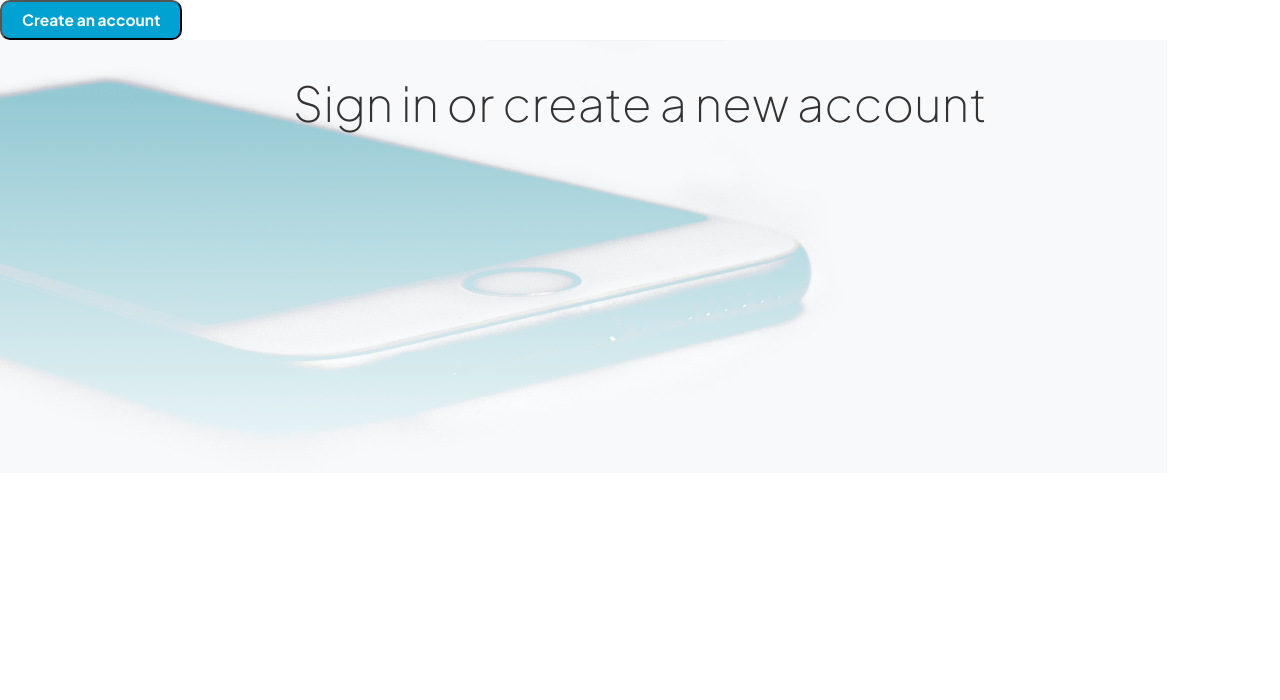
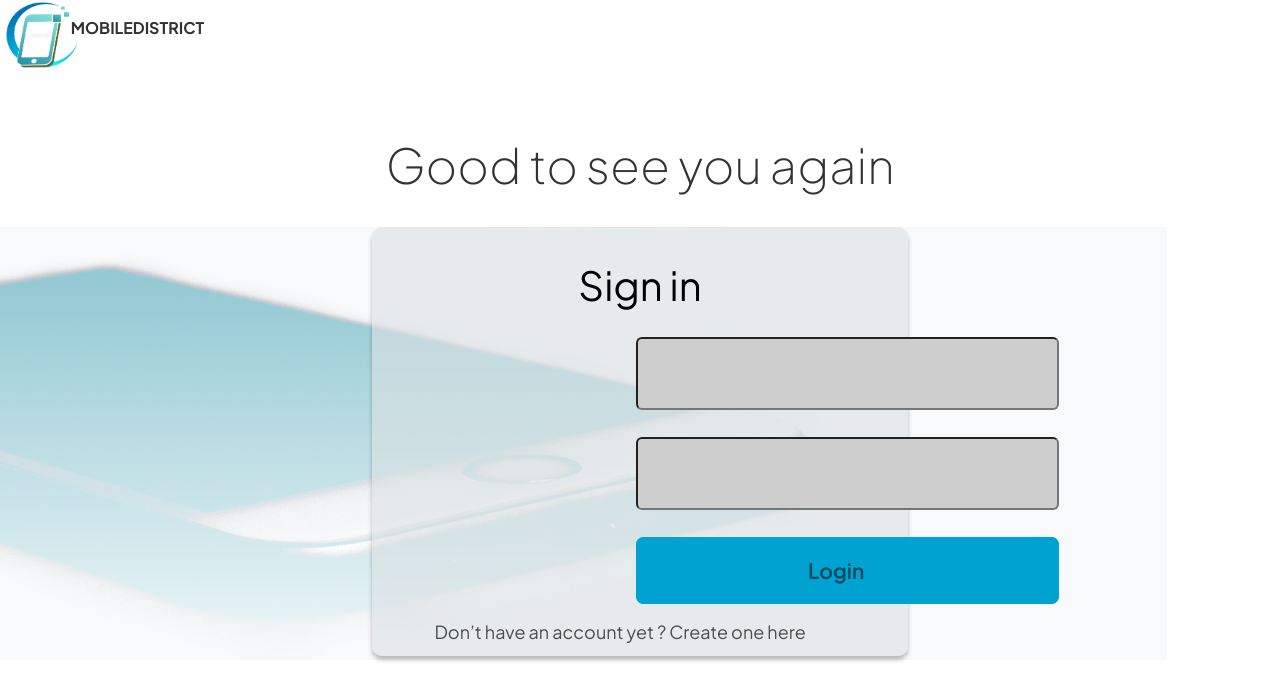
Before and after one commit to megumihfu/district-mobile, a plain HTML site: page log_in.html in a window 1280 px wide. Drawn offline with Linux system fonts and the light colour scheme.

Commit message:
page log-in design ok

```diff
--- a/log_in.html
+++ b/log_in.html
@@ -1,18 +1,38 @@
+<!DOCTYPE html>
+
 <head>
     <title>District Mobile</title>
     <link rel="stylesheet" href="./styles.css">
-    <button class="button button1">
+<!--     <button class="button button1">
         Create an account
-    </button>
+    </button>  -->
 
 
 </head>
 
 <body>
+    <div class="logoNav">
+        <a href="./index.html"> <img class="logo" src="./pictures/mobile_district_logo.png" alt="logo"/></a>
+        <a href="./index.html"><p class="logo">MOBILEDISTRICT</p></a>
+    </div>
+
+    <div class="signPage">
+        <h1>Good to see you again</h1>
+    </div>
+
     <div class="center">
-        <h1>Sign in or create a new account</h1>
-
-        <p></p>
+        <div class="logIn"></div>
+        <p class="signIn">Sign in</p>
+        <form>
+            <div>
+                <input class="inputUser" style="top:110px;" type="text" id="email" name="email"><br>
+                <input class="inputUser" style="top:210px;" type="password" id="password" name="password"><br>
+            </div>
+            <div class="signButton" style="top:310px">
+                <input class="submitButton", type="submit", value="Login">
+            </div>
+        </form>
+        <a href="sign_up.html"> <p class="redirection" style="top:375px"> Don’t have an account yet ? Create one here</p></a>
     </div>
 </body>
 
--- a/styles.css
+++ b/styles.css
@@ -10,6 +10,7 @@ body {
 a {
     display: flex;
     text-decoration: none;
+    justify-content: center;
     font-family: 'Plus Jakarta Sans';
     font-style: normal;
     font-weight: 500;
@@ -73,7 +74,7 @@ h2 {
     padding: 30px 45px;
     left: 780px;
     top: 365px;
-    color: white;
+    color: black;
     background: #D9D9D9;
     mix-blend-mode: normal;
     border: 1px solid #D9D9D9;
@@ -94,30 +95,27 @@ h2 {
 }
 
 .logo {
+    display: flex;
     width: 83px;
     height: 70px;
-    left: 64px;
-    top: 14px;
     text-transform: uppercase;
     font-weight: 700;
-    display: flex;
     justify-content: center;
-    align-items: center;
 }
 
 .logInNav {
     display: flex;
-    padding: 20;
+    margin-bottom: 35px;
     flex-direction: row;
     align-items: center;
-    gap: 20px;
+    gap: 13px;
 }
 
 .logoNav {
     display: flex;
     flex-direction: row;
-    justify-content: center;
-    align-items: center;
+/*     justify-content: center;
+    align-items: center; */
     gap: 13px;
 }
 
@@ -215,9 +213,9 @@ h2 {
 
 .center {
     display: flex;
+    position: absolute;
     background-image:url(pictures/home.png);
     background-repeat:no-repeat;
-    top : 200px;
     align-items: center;
     width: 100vw;
     height: 82vh;
@@ -225,6 +223,7 @@ h2 {
     justify-content: center;
     font-family: 'Plus Jakarta Sans';
     font-weight: 700;
+    clear: both;
 }
 
 .smartphoneList {
@@ -244,3 +243,99 @@ h2 {
     width: 200px;
     height : 220px;
 }
+
+.logIn {
+    display: flex;
+    justify-content: center;
+    align-items: center;
+    width: 536px;
+    height: 429px;
+    background: rgba(219, 226, 227, 0.6);
+    box-shadow: 0px 4px 4px rgba(0, 0, 0, 0.25);
+    border-radius: 10px;
+    position: absolute;
+}
+
+.signPage {
+    display: flex;
+    background-color: white;
+    justify-content: center;
+    align-items: center;
+}
+
+.signIn {
+    position: absolute;
+    width: 476px;
+    height: 36px;
+    font-family: 'Plus Jakarta Sans';
+    font-style: normal;
+    font-weight: 400;
+    font-size: 40px;
+    line-height: 36px;
+    text-align: center;
+    color: #000000;
+}
+
+.inputUser {
+    display: flex;
+    font-family: 'Plus Jakarta Sans';
+    font-style: normal;
+    font-size: 20px;
+    justify-content: center;
+    box-sizing: border-box;
+    position: absolute;
+    width: 423px;
+    height: 73px;
+    background: #CFCECE;
+    border-radius: 6px;
+    left: 636px;
+}
+
+.signButton {
+    box-sizing: border-box;
+    position: absolute;
+    width: 423px;
+    height: 67px;
+    background: #00A2D2;
+    border: 1px solid #00A2D2;
+    border-radius: 7px;
+    left: 636px;
+    justify-content: center;
+    align-items: center;
+}
+
+.submitButton {
+    padding: 20px;
+    padding-left: 170px;
+    display: flex;
+    background: #00A2D2;
+    mix-blend-mode: normal;
+    border: 1px solid #00A2D2;
+    border-radius: 7px;
+    font-family: 'Plus Jakarta Sans';
+    font-style: normal;
+    font-weight: 600;
+    font-size: 21px;
+    line-height: 24px;
+    color: rgba(0, 0, 0, 0.56);
+}
+
+.submitButton:hover {
+    color: whitesmoke;
+}
+
+.redirection {
+    position: absolute;
+    width: 411px;
+    height: 30px;
+    font-family: 'Plus Jakarta Sans';
+    font-style: normal;
+    font-weight: 400;
+    font-size: 18px;
+    color: rgba(0, 0, 0, 0.67);
+}
+
+
+.redirection:hover {
+    text-decoration: underline;
+}
```
Also changed, not shown: index.html (+1 -1 lines).
